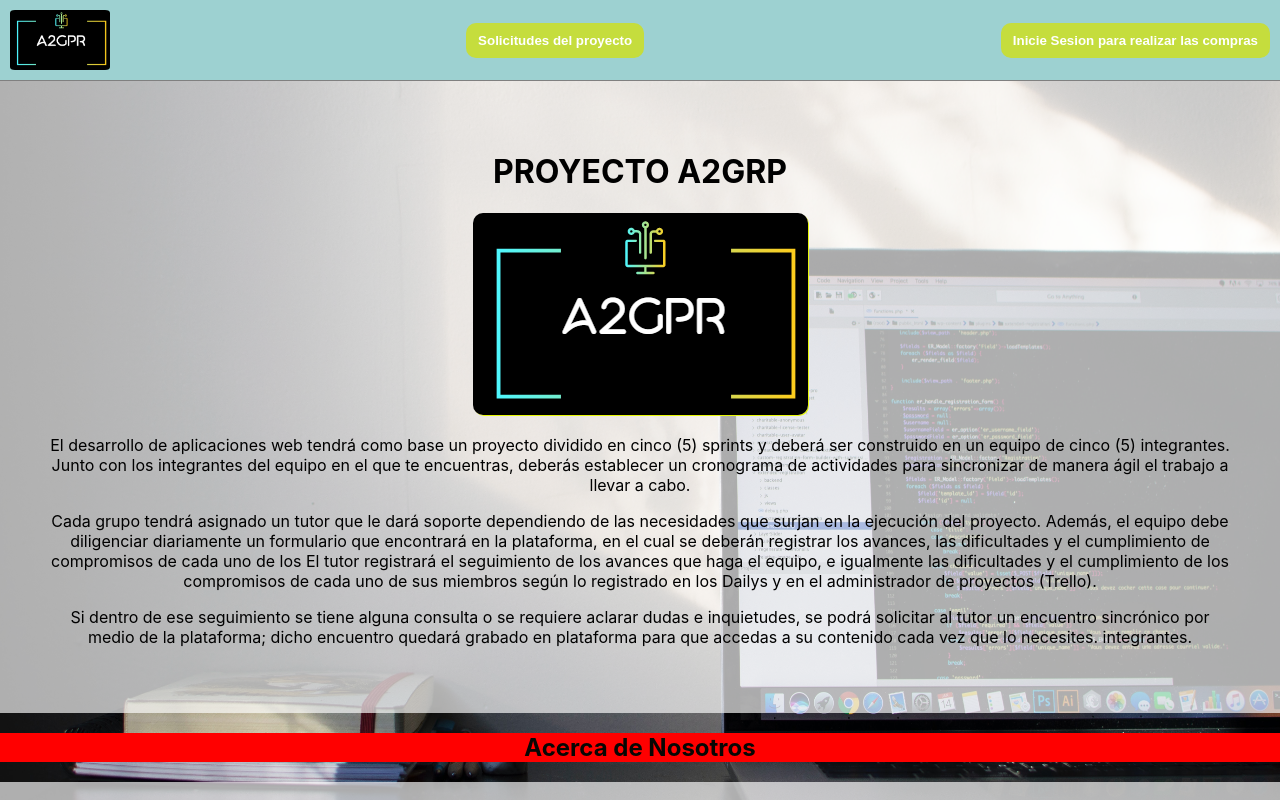
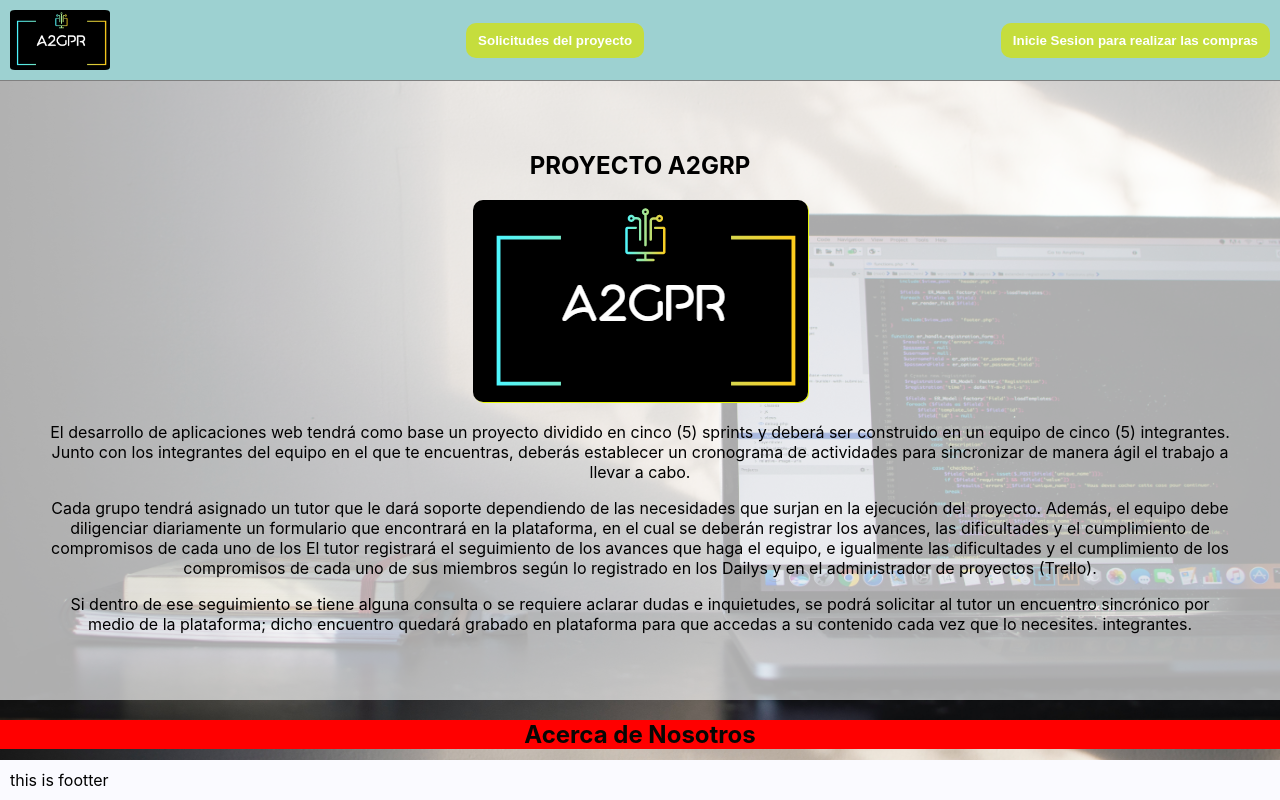
Before and after one commit to SebG15/proyecto, a React (Create React App) app: page / in a window 1280 px wide. Shown: the top 800 px of the page. Built offline with nearby package versions, Linux system fonts and the light colour scheme.

Commit message:
correciciones imagen fondo y layout. todo ok

```diff
--- a/src/App.jsx
+++ b/src/App.jsx
@@ -1,11 +1,14 @@
 import Layouts from 'layouts/Layouts';
+import Index from 'pages/Index';
 
 
 
 function App() {
   return (
     <div className="App">
-      <Layouts></Layouts>
+      <Layouts>
+        <Index/>
+      </Layouts>
     </div>
   );
 }
--- a/src/Styles/EstilosIndex.css
+++ b/src/Styles/EstilosIndex.css
@@ -12,11 +12,12 @@
   }
 
   .fondo{
-    background-image: url(Media/Fondo.jpg);
+    background-image: url(Media/Fondo.jpg) ;
     background-position: center;
   background-attachment: fixed;
-  background-size: 100% 100%;
+  background-size: 100% 80%;
   margin: 0px;
+
 
 
   }
--- a/src/Styles/estilos.css
+++ b/src/Styles/estilos.css
@@ -1,82 +1,17 @@
-* {
-  /*tipo de fuente*/
-  font-family: Verdana;
-  /*ajuste de tamaños con propiedad box-sizing*/
-  box-sizing: border-box;
+
+.maincontainer{
+  display: flex;
+  flex-direction: column;
+  height: 100vh;
+  overflow-y: hidden;
 }
-body {
-  background-image: url(Media/Fondo.jpg);
-  /*centrar, fijar y tamaño 100% en imagen de fondo*/
-  background-position: center;
-  background-attachment: fixed;
-  background-size: 100% 100%;
-  /*ancho 1200 pixeles*/
-  width: 1200px;
-  /*centrar -bloque- */
-  margin: 0px;
-  /*opacity:0.4;*/
+.maincontainer > main{
+  height: 100%;
+  overflow-y: scroll;
+
 }
+.maincontainer > footer{
+  padding: 10px;
+  background-color: rgb(250, 250, 255);
 
-nav {
-  /*color de fondo negro*/
-  background-color: #000;
-  /*ancho automatico*/
-  width: 1200px;
-  /*altura minima 50px*/
-  min-height: 50px;
-
-  position: fixed;
-  bottom: -40px;
-  transition: 0.5s;
 }
-
-nav:hover {
-  bottom: 0;
-}
-nav ul li {
-  display: inline;
-  list-style: none;
-}
-ul {
-  list-style: none;
-  padding: 0px;
-  margin: 0px;
-}
-
-
-
-
-.caja {
-  /*flotante*/
-  float: left;
-  /*ancho 33.3%*/
-  width: 33.3%;
-  /*altura minima 150 pixeles*/
-  min-height: 150px;
-  /*relleno 15 pixeles*/
-  padding: 15px;
-}
-
-.separador {
-  border-top-left-radius: 20px;
-  border-bottom-right-radius: 10px;
-}
-.espaciador {
-  display: flex;
-  justify-content: space-between;
-  padding: 20px;
-}
-
-
-.boton_secundario {
-  background-color: rgb(253, 253, 253);
-  text-decoration: none;
-  color: #000;
-  border-radius: 5px;
-}
-.boton_secundario:hover {
-  cursor: pointer;
-
-  background-color: rgb(71, 226, 213);
-  transform: scale(1.2);
-}
--- a/src/components/Footer.jsx
+++ b/src/components/Footer.jsx
@@ -2,9 +2,9 @@ import React from 'react'
 
 const Footer = () => {
     return (
-        <div>
+        <footer>
             this is footter
-        </div>
+        </footer>
     )
 }
 
--- a/src/layouts/Layouts.jsx
+++ b/src/layouts/Layouts.jsx
@@ -1,12 +1,13 @@
 import Header from "components/Header";
 import Footer from "components/Footer";
-import Index from "pages/Index";
 
-const Layouts = () => {
+import 'Styles/estilos.css'
+
+const Layouts = ({children}) => {
     return (
-        <div>
+        <div className="maincontainer">
             <Header/>
-            <Index/>
+            <main>{children}</main>
             <Footer/>
         </div>
     )
--- a/src/pages/Index.jsx
+++ b/src/pages/Index.jsx
@@ -4,12 +4,14 @@ import Equipo from 'Media/equipo.jpg'
 import lenguajes from 'Media/HTML-CSS-JS.png'
 import 'Styles/EstilosIndex.css'
 
+
+
 const Index = () => {
     return (
         <div >
 
-            <main className="fondo">
-            <div className="fondoprincipal ">
+        <section className="fondo">
+        <div className="fondoprincipal ">
         <h1 >PROYECTO A2GRP</h1>
         <img src={Logo}  alt="Logo" className="logo" />
         <p >
@@ -94,7 +96,7 @@ const Index = () => {
 
           </ul>
       </div>
-            </main>
+            </section>
                     </div>
     )
 }
```
